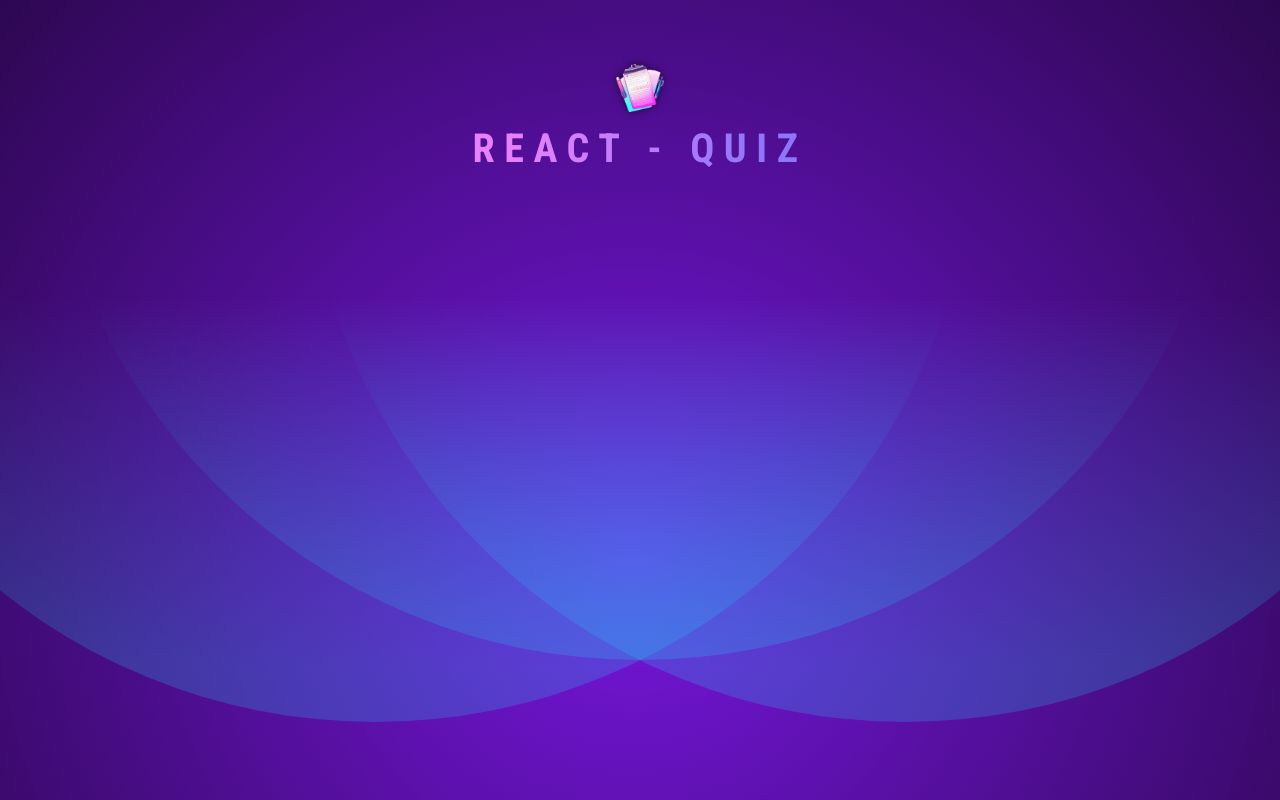
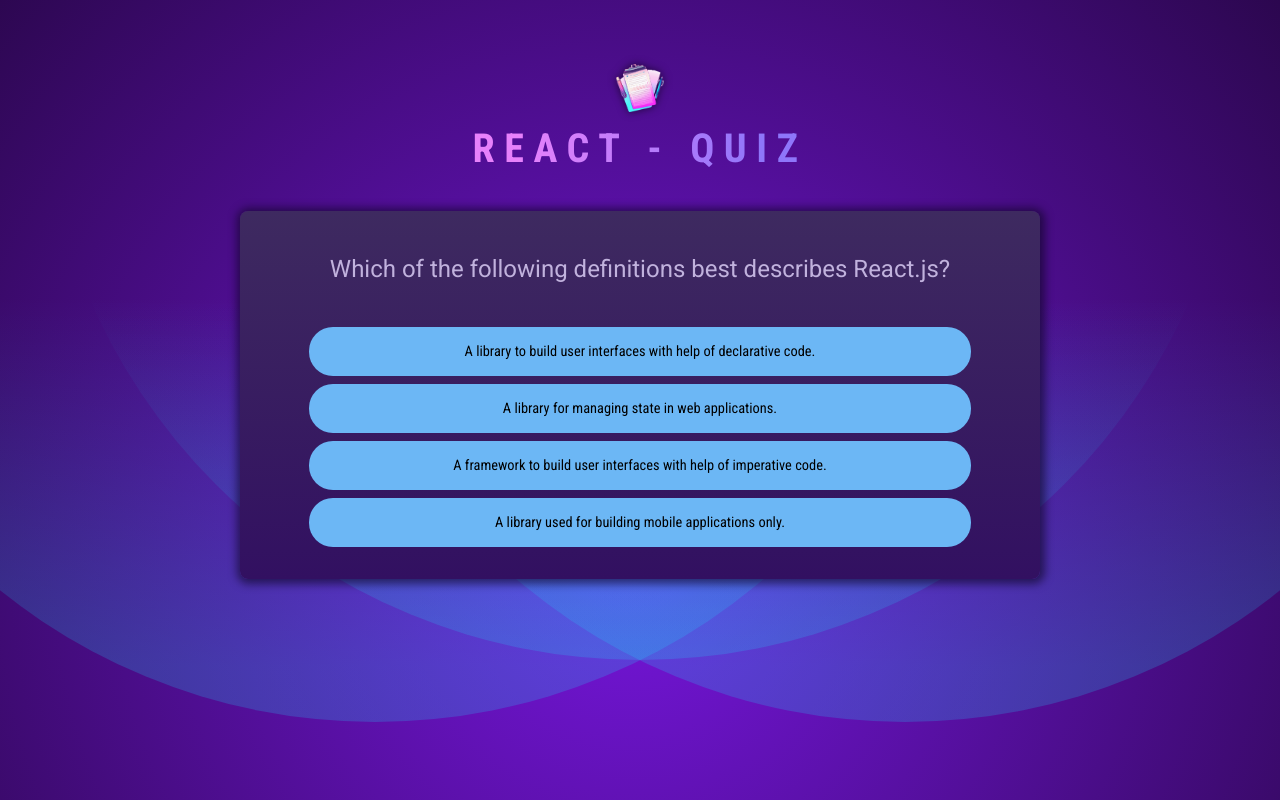
Before and after one commit to Joao4569/udemy-react-quizz-app-walkthrough, a React (Vite) app: page / in a window 1280 px wide. Built offline with nearby package versions, Linux system fonts and the light colour scheme.

Commit message:
Add basic Quiz component to App.jsx with logic to display each question with it's answers which are imported form questions.js

```diff
--- a/src/App.jsx
+++ b/src/App.jsx
@@ -1,8 +1,14 @@
 import Header from "./components/Header";
+import Quiz from "./components/Quiz.jsx";
 
 function App() {
   return (
-    <Header />
+    <>
+      <Header />
+      <main>
+        <Quiz />
+      </main>
+    </>
   );
 }
 
--- a/src/components/Quiz.jsx
+++ b/src/components/Quiz.jsx
@@ -1,11 +1,30 @@
 import { useState } from 'react';
+import QUESTIONS from '../questions.js';
 
 export default function Quiz() {
 
-	const [activeQuestionIndex, setActiveQuestionIndex] = useState(0);
-	const [userAnswer, setUserAnswer] = useState([]);
+	const [userAnswers, setUserAnswers] = useState([]);
+
+	const activeQuestionIndex = userAnswers.length;
+
+	function handleSelectAnswer(selectedAnswer) {
+		setUserAnswers((prevUserAnswers) => {
+			return [...prevUserAnswers, selectedAnswer];
+		});
+	}
 
 	return (
-		<p>Currently active question</p>
+		<div id='quiz'>
+			<div id="question">
+				<h2>{QUESTIONS[activeQuestionIndex].text}</h2>
+				<ul id='answers'>
+					{QUESTIONS[activeQuestionIndex].answers.map((answer) =>(
+						<li key={answer} className='answer'>
+							<button onClick={() => handleSelectAnswer(answer)}>{answer}</button>
+						</li>
+					))}
+				</ul>
+		</div>
+		</div>
 	);
 }
```
